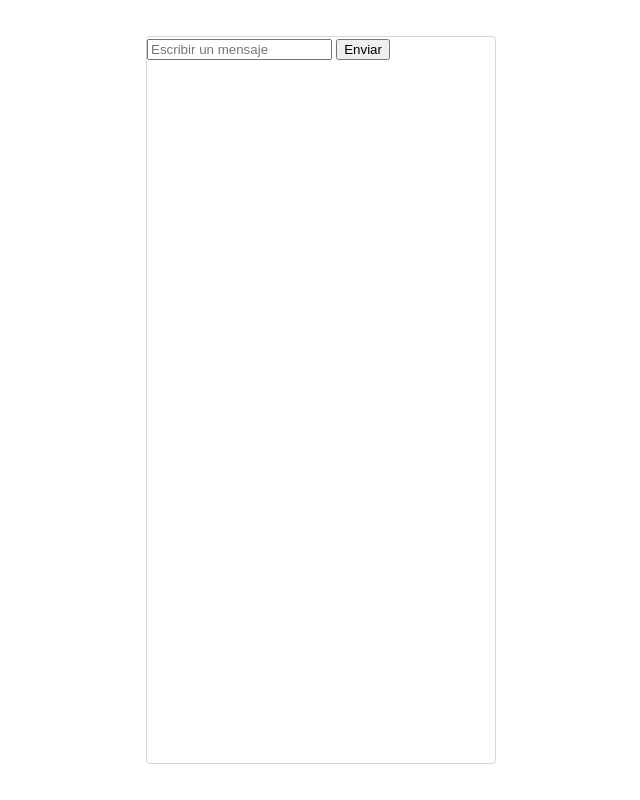
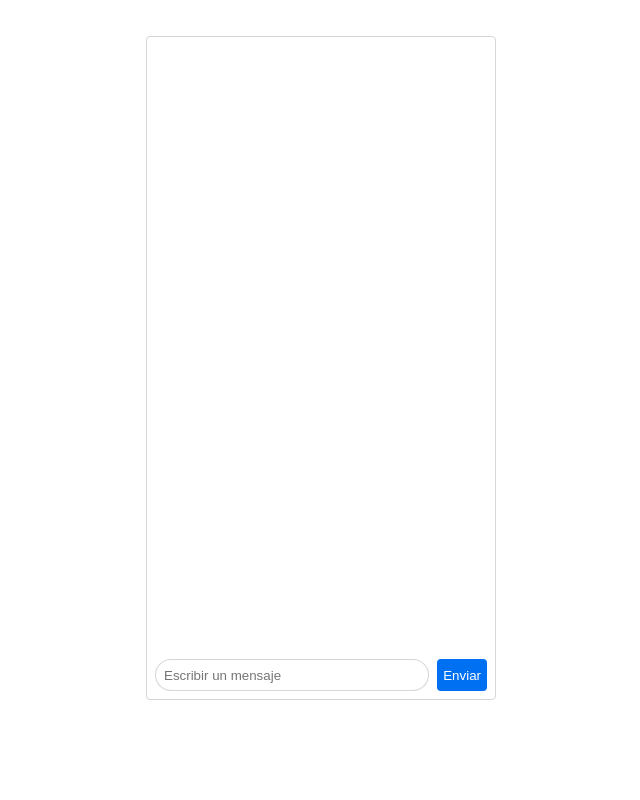
Before and after one commit to mateoregodesebes/dsw-poc, a website: page client/index.html in a window 1280 px wide. Shown: the whole page, without its empty margins (319-959 px from the left). Drawn offline with Linux system fonts and the light colour scheme.

Commit message:
Basic chat schema

```diff
--- a/client/index.html
+++ b/client/index.html
@@ -9,10 +9,34 @@
     </head>
     <body>
         <section id="chat">
-            <form>
-                <input type="text" id="message" placeholder="Escribir un mensaje" />
+            <ul id="messages"></ul>
+            <form id="form">
+                <input id="input" type="text" id="message" placeholder="Escribir un mensaje" />
                 <button type="submit">Enviar</button>
             </form>
         </section>
     </body>
 </html>
+
+<script>
+    const ws = new WebSocket('ws://localhost:3000')
+
+    const form = document.getElementById('form')
+    const input = document.getElementById('input')
+    const messages = document.getElementById('messages')
+
+    ws.onopen = () => {
+        console.log('Conectado al servidor')
+        form.addEventListener('submit', (e) => {
+            e.preventDefault()
+            if (input.value) {
+                ws.send(input.value)
+                input.value = ''
+            }
+        })
+    }
+    ws.onmessage = (msg) => {
+        const message = `<li>${msg.data}</li>`
+        messages.insertAdjacentHTML('beforeend', message)
+    }
+</script>
--- a/client/styles.css
+++ b/client/styles.css
@@ -13,8 +13,11 @@ body {
     display: grid;
     place-content: center;
     height: 100vh;
-    padding: 36px;
+    padding: 36px 36px 100px 36px;
     grid-template-rows: 1fr;
+}
+
+#messages {
 }
 
 #chat {
@@ -25,3 +28,35 @@ body {
     height: 100%;
     position: relative;
 }
+
+#form {
+    bottom: 0;
+    display: flex;
+    height: 48px;
+    left: 0;
+    padding: 4px;
+    position: absolute;
+    right: 0;
+}
+
+#input {
+    border-radius: 9999px;
+    border: 1px solid #cccc;
+    flex: 1;
+    margin: 4px;
+    padding: 0 8px;
+}
+#input:focus {
+    outline: 0;
+}
+#form > button {
+    background-color: #0070f3;
+    border: 0;
+    border-radius: 4px;
+    color: white;
+    cursor: pointer;
+    margin: 4px;
+}
+#form > button:hover {
+    background-color: #85b9f5;
+}
--- a/package.json
+++ b/package.json
@@ -13,6 +13,7 @@
     "license": "ISC",
     "dependencies": {
         "express": "4.19.2",
-        "morgan": "1.10.0"
+        "morgan": "1.10.0",
+        "ws": "8.18.0"
     }
 }
```
Also changed, not shown: server/index.js (+18 -1 lines), client/favicon.ico (added), pnpm-lock.yaml.
